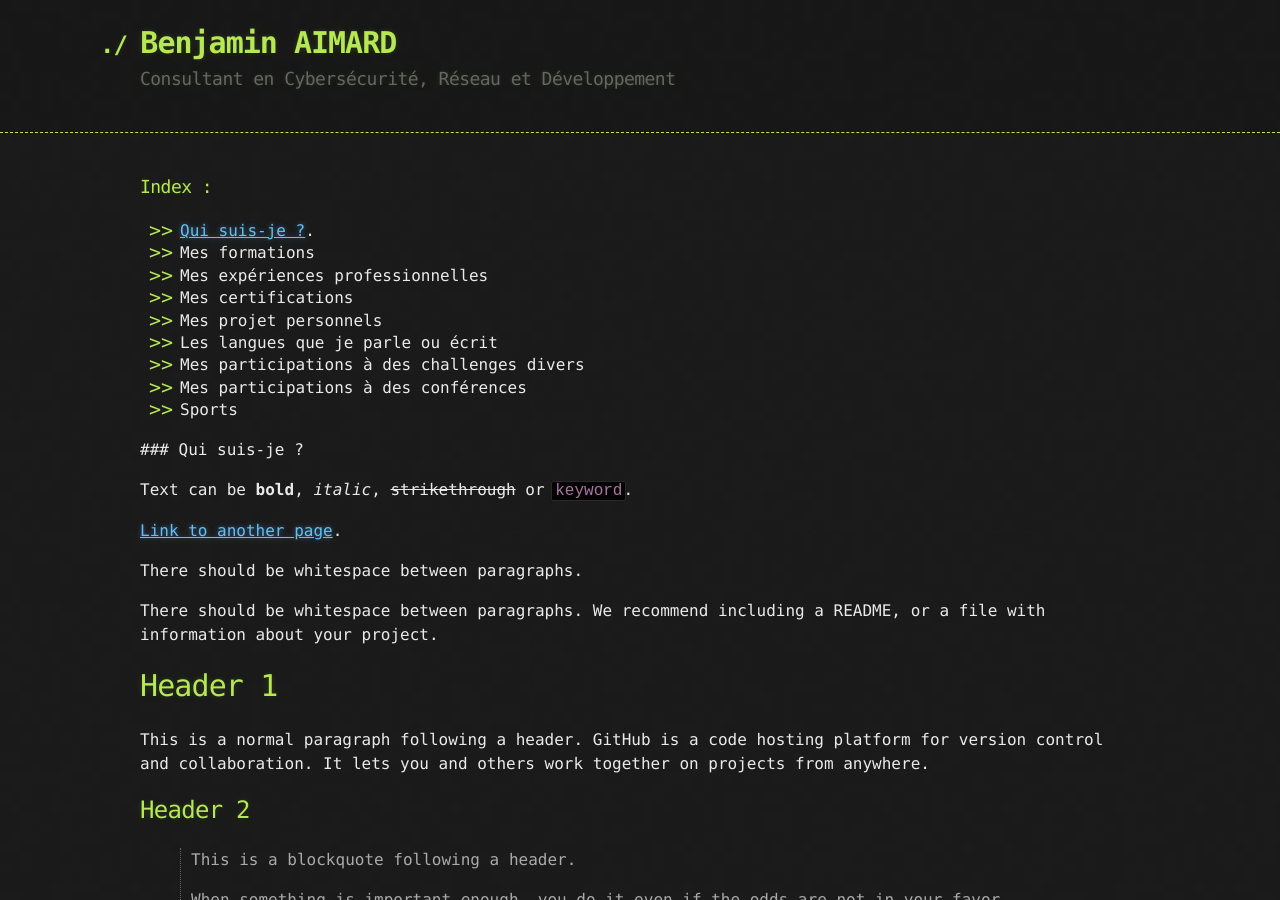
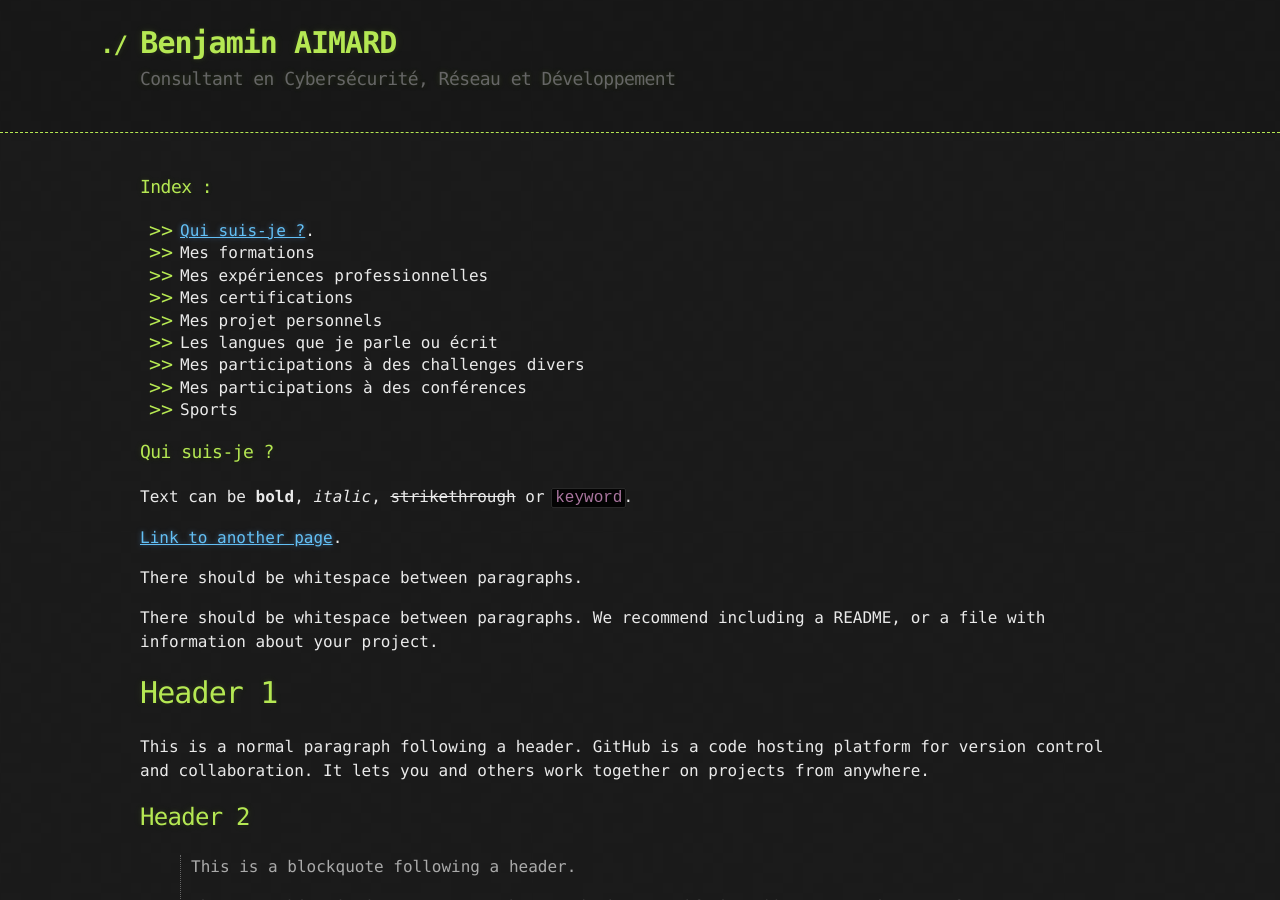
Before and after one commit to baimard/baimard.github.io, a Jekyll site: the page built from index.md, in a window 1280 px wide and 900 px high. Built offline with Jekyll 4.4.1, drawn with Linux system fonts in a browser that asks for light colours; our own code applies the rules of GitHub Pages for plain Markdown files; some of the changed lines change nothing that is shown.

Commit message:
one more 2

```diff
--- a/_layouts/default.html
+++ b/_layouts/default.html
@@ -1,5 +1,5 @@
 <!DOCTYPE html>
-<html lang="{{ site.lang | default: "en-US" }}">
+<html lang="{{ site.lang | default: "fr-FR" }}">
   <head>
     <meta charset='utf-8'>
     <meta http-equiv="X-UA-Compatible" content="IE=edge">
@@ -31,16 +31,5 @@
         {{ content }}
       </section>
     </div>
-
-    {% if site.google_analytics %}
-      <script>
-        (function(i,s,o,g,r,a,m){i['GoogleAnalyticsObject']=r;i[r]=i[r]||function(){
-        (i[r].q=i[r].q||[]).push(arguments)},i[r].l=1*new Date();a=s.createElement(o),
-        m=s.getElementsByTagName(o)[0];a.async=1;a.src=g;m.parentNode.insertBefore(a,m)
-        })(window,document,'script','//www.google-analytics.com/analytics.js','ga');
-        ga('create', '{{ site.google_analytics }}', 'auto');
-        ga('send', 'pageview');
-      </script>
-    {% endif %}
   </body>
 </html>
--- a/index.md
+++ b/index.md
@@ -4,7 +4,7 @@ layout: default
 
 ### Index :
 
-*   [Qui suis-je ?](./https://baimard.github.io#quisuisje).
+*   [Qui suis-je ?](./#quisuisje).
 *   Mes formations
 *   Mes expériences professionnelles
 *   Mes certifications
@@ -14,7 +14,9 @@ layout: default
 *   Mes participations à des conférences
 *   Sports
 
-<span id="quisuisje">### Qui suis-je ?</span>
+<span id="quisuisje"></span>
+### Qui suis-je ?
+
 
 Text can be **bold**, _italic_, ~~strikethrough~~ or `keyword`.
 
```
